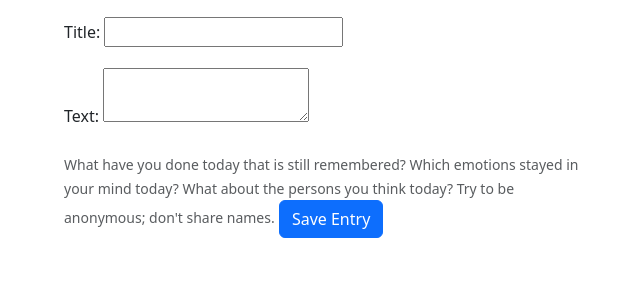
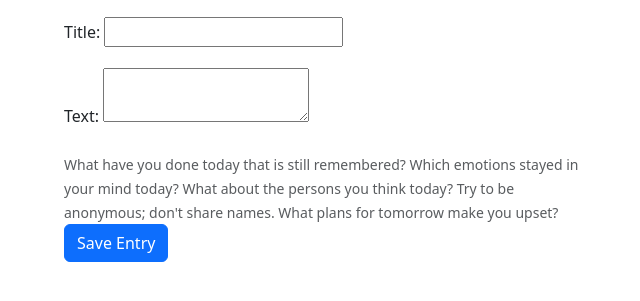
Before and after one commit to victorcreed/self_reflection, a Django app: template journal/templates/journal/new_entry.html in a window 1280 px wide. Shown: the part 159-460 px from the top of the page, without its empty margins (309-949 px from the left). Run offline with Django 3.2, Linux system fonts and the light colour scheme; the template is opened without the code that fills it, so the values that code supplies are empty, except form fields; tables that the repository leaves empty hold one stand-in row (values such as "Sample post"); form fields are guessed from the names that the template uses.

Commit message:
docs: Improve new entry hint text

```diff
--- a/journal/templates/journal/new_entry.html
+++ b/journal/templates/journal/new_entry.html
@@ -16,7 +16,7 @@
                         {{ form.text }}
                         <div class="invalid-feedback">Please enter some text.</div>
                     </div>
-                    <small class="text-muted">What have you done today that is still remembered? Which emotions stayed in your mind today? What about the persons you think today? Try to be anonymous; don't share names.</small>
+                    <small class="text-muted">What have you done today that is still remembered? Which emotions stayed in your mind today? What about the persons you think today? Try to be anonymous; don't share names. What plans for tomorrow make you upset?</small>
                     <button type="submit" class="btn btn-primary">Save Entry</button>
                 </form>
                 <script>
```
